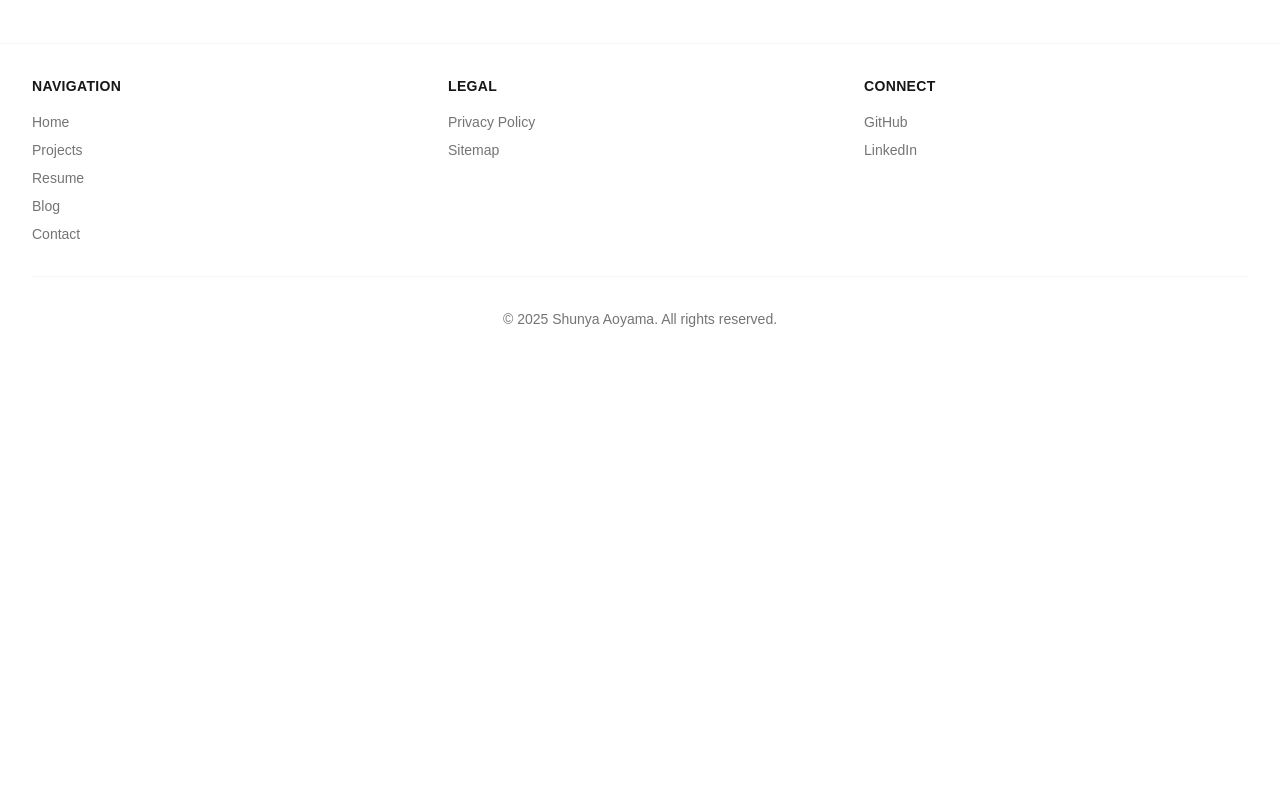
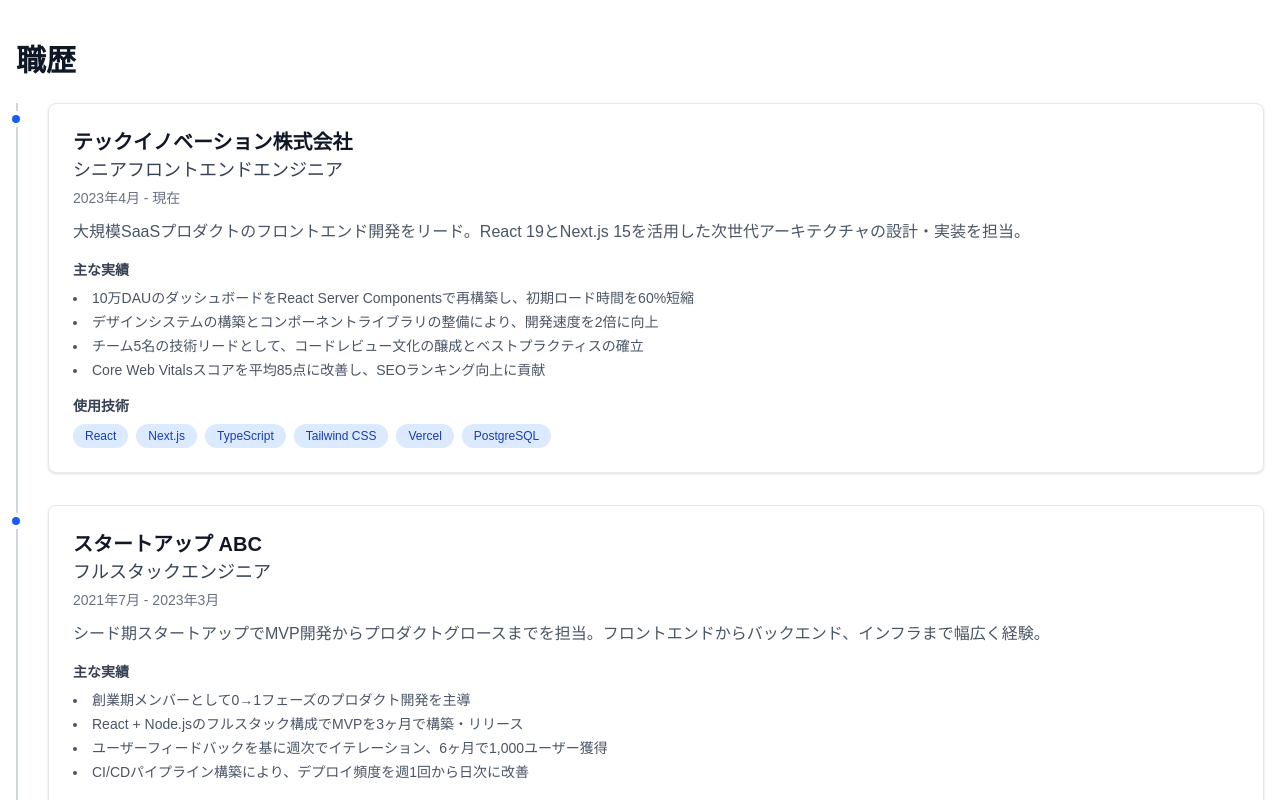
Before and after one commit to aoyama01/portfolio, a Next.js app: page /resume in a window 1280 px wide. Shown: the part 1580-2380 px from the top of the page. Before the commit the page ends 1941 px from the top, so only its background shows below. Built offline with nearby package versions, Linux system fonts and the light colour scheme; no server answers.

Commit message:
feat: work experience section

```diff
--- a/content/data/experience.json
+++ b/content/data/experience.json
@@ -1,15 +1,58 @@
 {
   "experiences": [
     {
-      "company": "Tech Company",
-      "position": "Frontend Developer",
-      "startDate": "2023-01-01",
-      "description": "Developed modern web applications using React and Next.js",
+      "company": "テックイノベーション株式会社",
+      "position": "シニアフロントエンドエンジニア",
+      "startDate": "2023-04-01",
+      "description": "大規模SaaSプロダクトのフロントエンド開発をリード。React 19とNext.js 15を活用した次世代アーキテクチャの設計・実装を担当。",
       "achievements": [
-        "Implemented responsive UI components",
-        "Improved page load performance by 40%"
+        "10万DAUのダッシュボードをReact Server Componentsで再構築し、初期ロード時間を60%短縮",
+        "デザインシステムの構築とコンポーネントライブラリの整備により、開発速度を2倍に向上",
+        "チーム5名の技術リードとして、コードレビュー文化の醸成とベストプラクティスの確立",
+        "Core Web Vitalsスコアを平均85点に改善し、SEOランキング向上に貢献"
       ],
-      "technologies": ["React", "TypeScript", "Next.js"]
+      "technologies": ["React", "Next.js", "TypeScript", "Tailwind CSS", "Vercel", "PostgreSQL"]
+    },
+    {
+      "company": "スタートアップ ABC",
+      "position": "フルスタックエンジニア",
+      "startDate": "2021-07-01",
+      "endDate": "2023-03-31",
+      "description": "シード期スタートアップでMVP開発からプロダクトグロースまでを担当。フロントエンドからバックエンド、インフラまで幅広く経験。",
+      "achievements": [
+        "創業期メンバーとして0→1フェーズのプロダクト開発を主導",
+        "React + Node.jsのフルスタック構成でMVPを3ヶ月で構築・リリース",
+        "ユーザーフィードバックを基に週次でイテレーション、6ヶ月で1,000ユーザー獲得",
+        "CI/CDパイプライン構築により、デプロイ頻度を週1回から日次に改善"
+      ],
+      "technologies": ["React", "Node.js", "Express", "MongoDB", "Docker", "AWS", "GitHub Actions"]
+    },
+    {
+      "company": "大手IT企業グループ会社",
+      "position": "Webアプリケーションエンジニア",
+      "startDate": "2019-04-01",
+      "endDate": "2021-06-30",
+      "description": "エンタープライズ向けWebアプリケーションの開発・保守を担当。アジャイル開発手法を実践し、品質とスピードの両立を追求。",
+      "achievements": [
+        "レガシーシステムのReactへのマイグレーションプロジェクトをリード",
+        "自動テストカバレッジを30%から85%に向上させ、リグレッションバグを削減",
+        "ペアプログラミング・モブプログラミングの導入により、チーム全体のスキル向上に貢献",
+        "社内勉強会を主催し、フロントエンド技術の知識共有を推進"
+      ],
+      "technologies": ["React", "Redux", "TypeScript", "Jest", "Webpack", "Java", "Spring Boot"]
+    },
+    {
+      "company": "Web制作会社",
+      "position": "フロントエンドエンジニア（インターン）",
+      "startDate": "2018-06-01",
+      "endDate": "2019-03-31",
+      "description": "大学在学中に参加した長期インターン。クライアントワークを通じて実践的なWeb制作スキルを習得。",
+      "achievements": [
+        "中小企業向けコーポレートサイトを5件以上制作",
+        "jQuery中心のコードベースをVue.jsにモダナイズする提案を実施",
+        "レスポンシブデザイン・アクセシビリティ対応のベストプラクティスを学習"
+      ],
+      "technologies": ["HTML", "CSS", "JavaScript", "jQuery", "Vue.js", "WordPress", "Sass"]
     }
   ]
 }
--- a/src/app/resume/page.tsx
+++ b/src/app/resume/page.tsx
@@ -1,14 +1,18 @@
 import { getSkills } from "@/lib/skills";
-import { SkillsSectionWithFilter } from "@/components/resume";
+import { getAllExperiences } from "@/lib/content";
+import { SkillsSectionWithFilter, ExperienceSection } from "@/components/resume";
 
 export default function ResumePage() {
   const { skills } = getSkills();
+  const experiences = getAllExperiences();
 
   return (
     <div className="container mx-auto px-4 py-8">
       <h1 className="mb-8 text-4xl font-bold text-gray-900 dark:text-gray-100">Resume</h1>
 
       <SkillsSectionWithFilter skills={skills} />
+
+      <ExperienceSection experiences={experiences} />
     </div>
   );
 }
--- /dev/null
+++ b/src/components/resume/ExperienceSection.tsx
@@ -0,0 +1,102 @@
+import type { Experience } from "@/types/common";
+import { formatDateRange } from "@/lib/utils/date";
+import { sortExperiencesByDate } from "@/lib/utils/experience";
+
+interface ExperienceSectionProps {
+  experiences: Experience[];
+}
+
+export function ExperienceSection({ experiences }: ExperienceSectionProps) {
+  if (experiences.length === 0) {
+    return (
+      <section className="py-8">
+        <h2 className="mb-6 text-3xl font-bold text-gray-900 dark:text-gray-100">職歴</h2>
+        <p className="text-gray-600 dark:text-gray-400">職歴情報がありません</p>
+      </section>
+    );
+  }
+
+  const sortedExperiences = sortExperiencesByDate(experiences);
+
+  return (
+    <section className="py-8">
+      <h2 className="mb-6 text-3xl font-bold text-gray-900 dark:text-gray-100">職歴</h2>
+
+      <div className="relative">
+        {/* Timeline indicator */}
+        <div
+          className="absolute top-0 bottom-0 left-0 w-0.5 bg-gray-300 dark:bg-gray-700"
+          data-testid="timeline-indicator"
+          aria-hidden="true"
+        />
+
+        <div className="space-y-8">
+          {sortedExperiences.map((experience, index) => (
+            <div
+              key={`${experience.company}-${index}`}
+              className="relative pl-8"
+              data-testid="experience-card"
+            >
+              {/* Timeline dot */}
+              <div
+                className="absolute top-2 left-0 h-4 w-4 -translate-x-1/2 rounded-full border-4 border-white bg-blue-600 dark:border-gray-900"
+                aria-hidden="true"
+              />
+
+              <div className="rounded-lg border border-gray-200 bg-white p-6 shadow-sm transition-shadow hover:shadow-md dark:border-gray-700 dark:bg-gray-800">
+                {/* Header: Company and Position */}
+                <div className="mb-3">
+                  <h3 className="text-xl font-semibold text-gray-900 dark:text-gray-100">
+                    {experience.company}
+                  </h3>
+                  <p className="text-lg text-gray-700 dark:text-gray-300">{experience.position}</p>
+                  <p className="mt-1 text-sm text-gray-500 dark:text-gray-400">
+                    {formatDateRange(experience.startDate, experience.endDate)}
+                  </p>
+                </div>
+
+                {/* Description */}
+                <p className="mb-4 text-gray-600 dark:text-gray-400">{experience.description}</p>
+
+                {/* Achievements */}
+                {experience.achievements && experience.achievements.length > 0 && (
+                  <div className="mb-4">
+                    <h4 className="mb-2 text-sm font-semibold text-gray-700 dark:text-gray-300">
+                      主な実績
+                    </h4>
+                    <ul className="list-inside list-disc space-y-1">
+                      {experience.achievements.map((achievement, idx) => (
+                        <li key={idx} className="text-sm text-gray-600 dark:text-gray-400">
+                          {achievement}
+                        </li>
+                      ))}
+                    </ul>
+                  </div>
+                )}
+
+                {/* Technologies */}
+                {experience.technologies && experience.technologies.length > 0 && (
+                  <div>
+                    <h4 className="mb-2 text-sm font-semibold text-gray-700 dark:text-gray-300">
+                      使用技術
+                    </h4>
+                    <div className="flex flex-wrap gap-2">
+                      {experience.technologies.map((tech, idx) => (
+                        <span
+                          key={idx}
+                          className="rounded-full bg-blue-100 px-3 py-1 text-xs font-medium text-blue-800 dark:bg-blue-900 dark:text-blue-200"
+                        >
+                          {tech}
+                        </span>
+                      ))}
+                    </div>
+                  </div>
+                )}
+              </div>
+            </div>
+          ))}
+        </div>
+      </div>
+    </section>
+  );
+}
--- a/src/components/resume/index.ts
+++ b/src/components/resume/index.ts
@@ -2,3 +2,4 @@ export { SkillCard } from "./SkillCard";
 export { SkillsSection } from "./SkillsSection";
 export { SkillFilter } from "./SkillFilter";
 export { SkillsSectionWithFilter } from "./SkillsSectionWithFilter";
+export { ExperienceSection } from "./ExperienceSection";
--- /dev/null
+++ b/src/lib/utils/date.ts
@@ -0,0 +1,21 @@
+/**
+ * Date formatting utilities
+ */
+
+/**
+ * Format date to Japanese format (YYYY年M月)
+ */
+export function formatDateJapanese(date: Date): string {
+  const year = date.getFullYear();
+  const month = date.getMonth() + 1;
+  return `${year}年${month}月`;
+}
+
+/**
+ * Format date range for experience period
+ */
+export function formatDateRange(startDate: Date, endDate?: Date): string {
+  const start = formatDateJapanese(startDate);
+  const end = endDate ? formatDateJapanese(endDate) : "現在";
+  return `${start} - ${end}`;
+}
--- /dev/null
+++ b/src/lib/utils/experience.ts
@@ -0,0 +1,10 @@
+import type { Experience } from "@/types/common";
+
+/**
+ * Sort experiences by start date (newest first)
+ */
+export function sortExperiencesByDate(experiences: Experience[]): Experience[] {
+  return [...experiences].sort((a, b) => {
+    return b.startDate.getTime() - a.startDate.getTime();
+  });
+}
```
Also changed, not shown: 1 other file (tests, documents, lock files or other folders).
